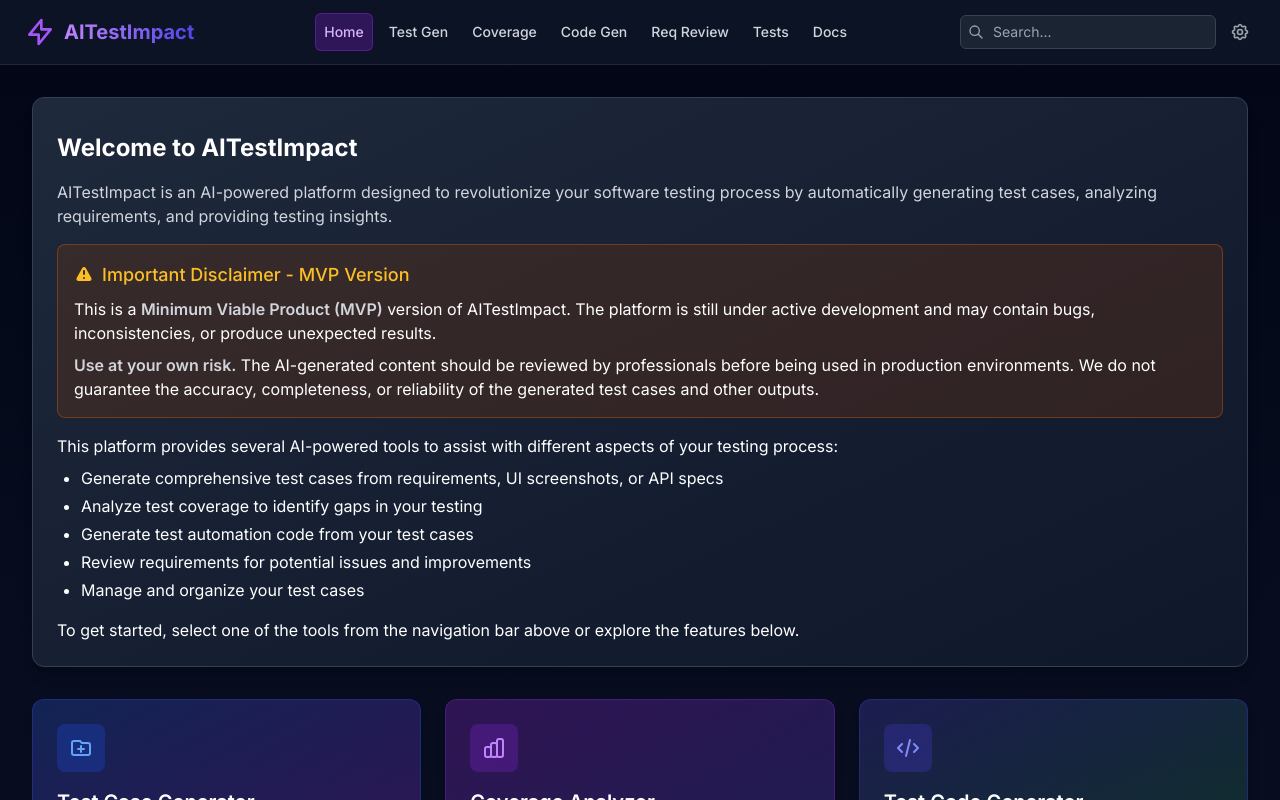
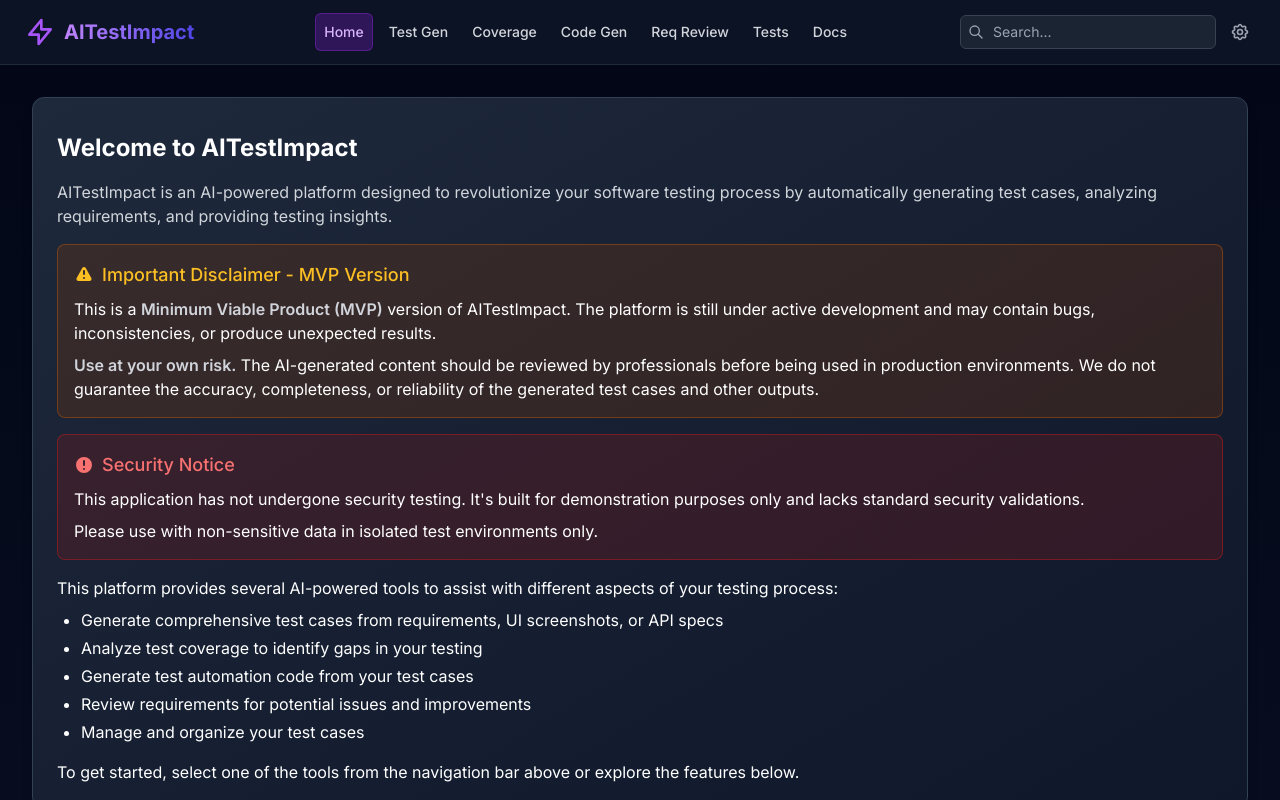
Before and after one commit to JMelon/AITestImpact, a React (Create React App) app in the folder client/: page / in a window 1280 px wide. Shown: the top 800 px of the page. Built offline with nearby package versions, Linux system fonts and the light colour scheme; the HTML template or start-up script is replaced by a standard one.

Commit message:
feat: Add security notice to Dashboard component for user awareness

```diff
--- a/client/src/components/Dashboard.js
+++ b/client/src/components/Dashboard.js
@@ -24,6 +24,21 @@ const Dashboard = ({ setActiveComponent }) => {
             </p>
             <p className="mt-2">
               <strong>Use at your own risk.</strong> The AI-generated content should be reviewed by professionals before being used in production environments. We do not guarantee the accuracy, completeness, or reliability of the generated test cases and other outputs.
+            </p>
+          </div>
+
+          <div className="bg-red-900/30 border border-red-700/50 rounded-lg p-4 my-4">
+            <h3 className="text-red-400 text-lg font-medium flex items-center">
+              <svg xmlns="http://www.w3.org/2000/svg" className="h-5 w-5 mr-2" viewBox="0 0 20 20" fill="currentColor">
+                <path fillRule="evenodd" d="M18 10a8 8 0 11-16 0 8 8 0 0116 0zm-7 4a1 1 0 11-2 0 1 1 0 012 0zm-1-9a1 1 0 00-1 1v4a1 1 0 102 0V6a1 1 0 00-1-1z" clipRule="evenodd" />
+              </svg>
+              Security Notice
+            </h3>
+            <p className="mt-2">
+              This application has not undergone security testing. It's built for demonstration purposes only and lacks standard security validations.
+            </p>
+            <p className="mt-2">
+              Please use with non-sensitive data in isolated test environments only.
             </p>
           </div>
 
```
